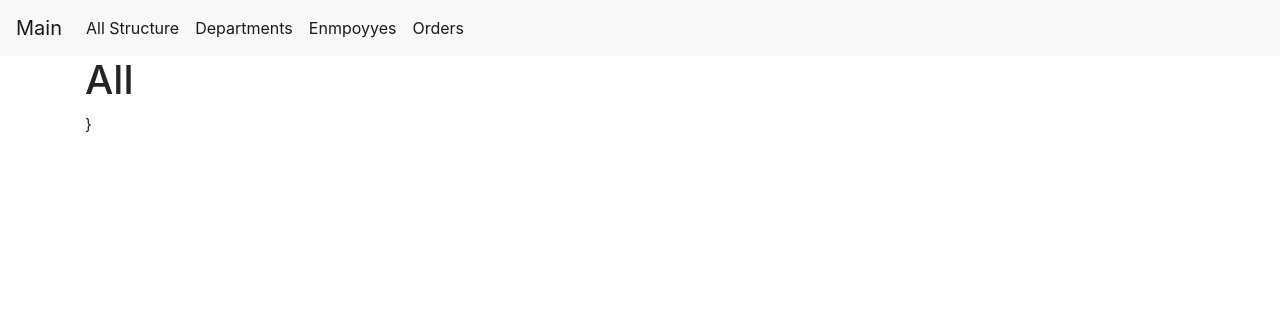
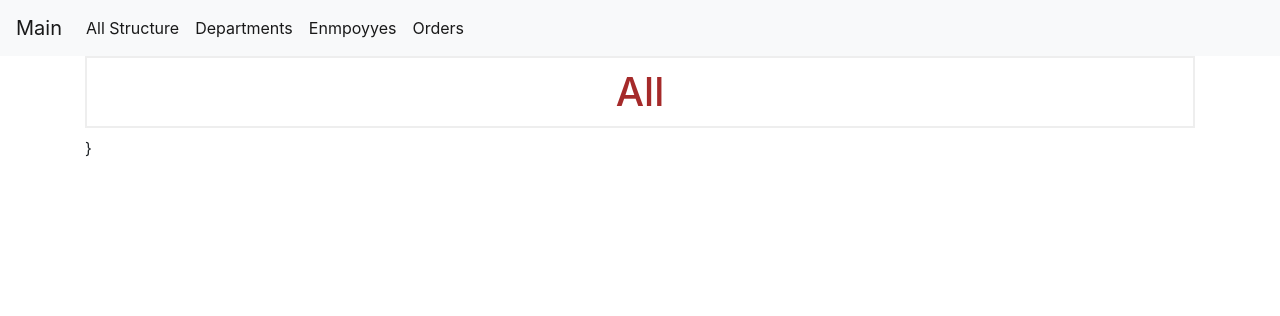
Before and after one commit to obetsa/itea_advanced_new, a Flask app: page /all in a window 1280 px wide. Shown: the top 316 px of the page. Run offline with Flask 2, Linux system fonts and the light colour scheme; some libraries are stand-ins or nearby versions.

Commit message:
hw13 done

```diff
--- a/work13/home13/static/css/main.css
+++ b/work13/home13/static/css/main.css
@@ -0,0 +1,6 @@
+h1 {
+    border: 2px #eee solid;
+    color: brown;
+    text-align: center;
+    padding: 10px;
+}
--- a/work13/home13/templates/base.html
+++ b/work13/home13/templates/base.html
@@ -6,6 +6,7 @@
     <meta name="viewport" content="width=device-width, initial-scale=1, shrink-to-fit=no">
 
     <!-- Bootstrap CSS -->
+    <link rel="stylesheet" href="{{ url_for('static', filename= 'css/main.css') }}">
     <link href="https://cdn.jsdelivr.net/npm/bootstrap@5.0.2/dist/css/bootstrap.min.css" rel="stylesheet" integrity="sha384-EVSTQN3/azprG1Anm3QDgpJLIm9Nao0Yz1ztcQTwFspd3yD65VohhpuuCOmLASjC" crossorigin="anonymous">
     <link rel="stylesheet" href="https://stackpath.bootstrapcdn.com/bootstrap/4.3.1/css/bootstrap.min.css" integrity="sha384-ggOyR0iXCbMQv3Xipma34MD+dH/1fQ784/j6cY/iJTQUOhcWr7x9JvoRxT2MZw1T" crossorigin="anonymous">
 
--- a/work13/home13/templates/index.html
+++ b/work13/home13/templates/index.html
@@ -2,5 +2,6 @@
 
 {% block content %}
 <h1> NOTHING THERE </h1>
+<img src="https://images.wallpaperscraft.ru/image/solntse_oblaka_more_215638_1280x720.jpg">
 
 {% endblock %}
```
